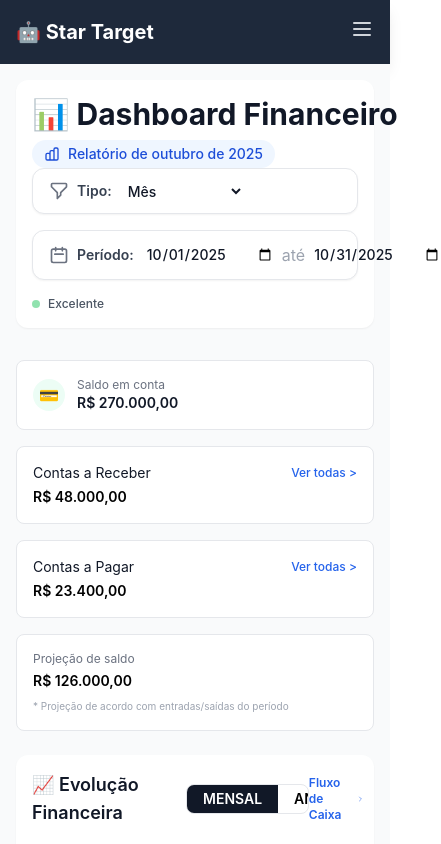
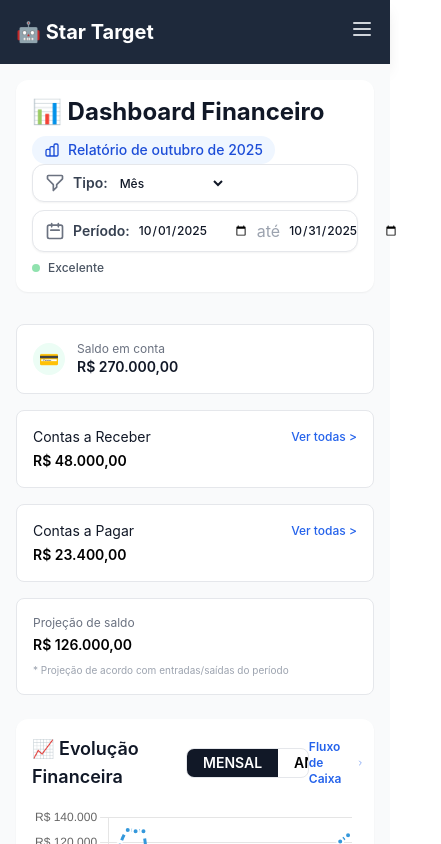
Before and after one commit to arthurbowens/ia-financeira-erp, an Angular app: page /dashboard in a window 390 px wide. Shown: the top 844 px of the page, 441 px wide, since content can reach past the window. Built offline with nearby package versions, Linux system fonts and the light colour scheme.

Commit message:
fix(dashboard): compactar filtros e título para melhor responsividade no Vercel

```diff
--- a/src/app/components/dashboard/dashboard.component.html
+++ b/src/app/components/dashboard/dashboard.component.html
@@ -3,7 +3,7 @@
     <div class="dashboard-card bg-white rounded-xl shadow-sm p-4 mb-8">
       <div class="flex flex-col sm:flex-row sm:items-center sm:justify-between">
         <div>
-          <h1 class="text-3xl font-bold text-gray-900 mb-2 sm:mb-0 whitespace-nowrap">📊 Dashboard Financeiro</h1>
+          <h1 class="text-2xl sm:text-3xl font-bold text-gray-900 mb-2 sm:mb-0 whitespace-nowrap">📊 Dashboard Financeiro</h1>
           <div class="flex items-center gap-2 mt-1">
             <div class="flex items-center gap-2 bg-blue-50 text-blue-700 px-3 py-1 rounded-full text-sm font-medium">
               <svg class="w-4 h-4" fill="none" stroke="currentColor" viewBox="0 0 24 24">
@@ -13,9 +13,9 @@
             </div>
           </div>
         </div>
-        <div class="flex flex-col lg:flex-row lg:items-center gap-4">
+        <div class="flex flex-col sm:flex-row sm:flex-wrap lg:items-center gap-2 sm:gap-3 lg:gap-4">
           <!-- Filtro de Tipo -->
-          <div class="flex items-center gap-3 bg-white border border-gray-200 rounded-xl px-4 py-3 shadow-sm hover:shadow-md transition-all duration-200 hover:border-blue-300">
+          <div class="flex items-center gap-2 sm:gap-3 bg-white border border-gray-200 rounded-xl px-3 py-2 sm:px-4 sm:py-3 shadow-sm hover:shadow-md transition-all duration-200 hover:border-blue-300 w-full sm:w-auto">
             <div class="flex items-center gap-2">
               <svg class="w-5 h-5 text-gray-500" fill="none" stroke="currentColor" viewBox="0 0 24 24">
                 <path stroke-linecap="round" stroke-linejoin="round" stroke-width="2" d="M3 4a1 1 0 011-1h16a1 1 0 011 1v2.586a1 1 0 01-.293.707l-6.414 6.414a1 1 0 00-.293.707V17l-4 4v-6.586a1 1 0 00-.293-.707L3.293 7.207A1 1 0 013 6.5V4z"></path>
@@ -25,7 +25,7 @@
             <select
               [ngModel]="tipoFiltro"
               (ngModelChange)="tipoFiltro = $event; onTipoFiltroAlterado()"
-              class="bg-transparent border-0 text-sm font-medium text-gray-900 focus:ring-0 focus:outline-none cursor-pointer min-w-[120px] hover:text-blue-600 transition-colors duration-200">
+              class="bg-transparent border-0 text-xs sm:text-sm font-medium text-gray-900 focus:ring-0 focus:outline-none cursor-pointer min-w-[110px] sm:min-w-[120px] hover:text-blue-600 transition-colors duration-200">
               <option value="mes">Mês</option>
               <option value="trimestre">Trimestre</option>
               <option value="ano">Ano</option>
@@ -33,7 +33,7 @@
           </div>
 
           <!-- Filtro de Período (Dinâmico) -->
-          <div class="flex items-center gap-3 bg-white border border-gray-200 rounded-xl px-4 py-3 shadow-sm hover:shadow-md transition-all duration-200 hover:border-blue-300">
+          <div class="flex items-center gap-2 sm:gap-3 bg-white border border-gray-200 rounded-xl px-3 py-2 sm:px-4 sm:py-3 shadow-sm hover:shadow-md transition-all duration-200 hover:border-blue-300 w-full sm:w-auto">
             <div class="flex items-center gap-2">
               <svg class="w-5 h-5 text-gray-500" fill="none" stroke="currentColor" viewBox="0 0 24 24">
                 <path stroke-linecap="round" stroke-linejoin="round" stroke-width="2" d="M8 7V3m8 4V3m-9 8h10M5 21h14a2 2 0 002-2V7a2 2 0 00-2-2H5a2 2 0 00-2 2v12a2 2 0 002 2z"></path>
@@ -47,13 +47,13 @@
                 type="date"
                 [ngModel]="dataInicial"
                 (ngModelChange)="dataInicial = $event; onFiltroAlterado()"
-                class="bg-transparent border-0 text-sm font-medium text-gray-900 focus:ring-0 focus:outline-none cursor-pointer hover:text-blue-600 transition-colors duration-200">
+                class="bg-transparent border-0 text-xs sm:text-sm font-medium text-gray-900 focus:ring-0 focus:outline-none cursor-pointer hover:text-blue-600 transition-colors duration-200 max-w-[140px] sm:max-w-[170px]">
               <span class="text-gray-400">até</span>
               <input
                 type="date"
                 [ngModel]="dataFinal"
                 (ngModelChange)="dataFinal = $event; onFiltroAlterado()"
-                class="bg-transparent border-0 text-sm font-medium text-gray-900 focus:ring-0 focus:outline-none cursor-pointer hover:text-blue-600 transition-colors duration-200">
+                class="bg-transparent border-0 text-xs sm:text-sm font-medium text-gray-900 focus:ring-0 focus:outline-none cursor-pointer hover:text-blue-600 transition-colors duration-200 max-w-[140px] sm:max-w-[170px]">
             </div>
 
             <!-- Trimestre: Mostra trimestres -->
@@ -61,7 +61,7 @@
               *ngIf="tipoFiltro === 'trimestre'"
               [ngModel]="getTrimestreSelecionado()"
               (ngModelChange)="selecionarTrimestre($event)"
-              class="bg-transparent border-0 text-sm font-medium text-gray-900 focus:ring-0 focus:outline-none cursor-pointer min-w-[200px] hover:text-blue-600 transition-colors duration-200">
+              class="bg-transparent border-0 text-xs sm:text-sm font-medium text-gray-900 focus:ring-0 focus:outline-none cursor-pointer min-w-[160px] sm:min-w-[200px] hover:text-blue-600 transition-colors duration-200">
               <option *ngFor="let trimestre of trimestresDisponiveis" [value]="trimestre.value">
                 {{ trimestre.label }}
               </option>
@@ -72,7 +72,7 @@
               *ngIf="tipoFiltro === 'ano'"
               [ngModel]="getAnoSelecionado()"
               (ngModelChange)="selecionarAno($event)"
-              class="bg-transparent border-0 text-sm font-medium text-gray-900 focus:ring-0 focus:outline-none cursor-pointer min-w-[120px] hover:text-blue-600 transition-colors duration-200">
+              class="bg-transparent border-0 text-xs sm:text-sm font-medium text-gray-900 focus:ring-0 focus:outline-none cursor-pointer min-w-[100px] sm:min-w-[120px] hover:text-blue-600 transition-colors duration-200">
               <option *ngFor="let ano of anosDisponiveis" [value]="ano.value">
                 {{ ano.label }}
               </option>
```
